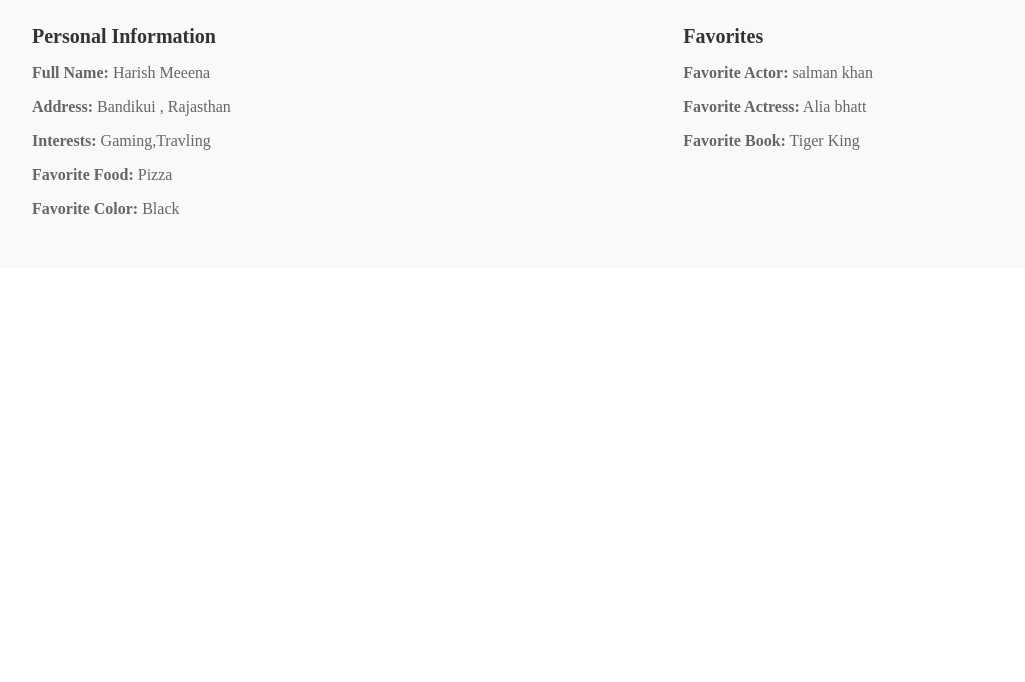
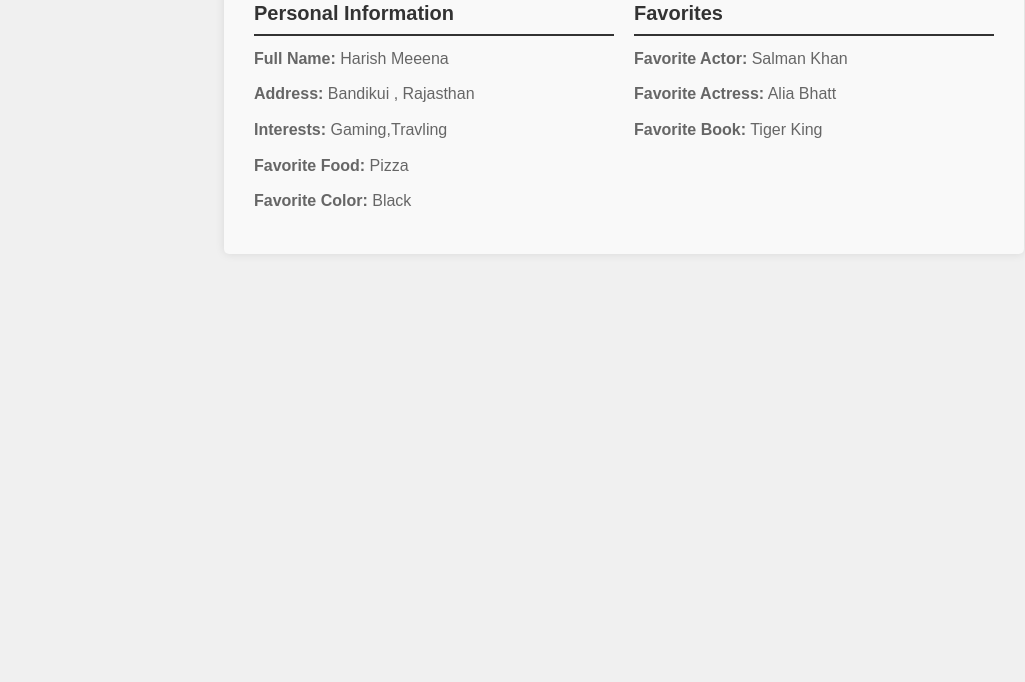
Before and after one commit to abhikakroda/abhikakroda, a plain HTML site: page about.html in a window 1280 px wide. Shown: the part 118-800 px from the top of the page, without its empty margins (16-1041 px from the left). Drawn offline with Linux system fonts and the light colour scheme.

Commit message:
Update about.html

```diff
--- a/about.html
+++ b/about.html
@@ -3,8 +3,69 @@
 <head>
     <meta charset="UTF-8">
     <meta name="viewport" content="width=device-width, initial-scale=1.0">
-    <title>About Me</title>
+    <title>Document</title>
     <link rel="stylesheet" href="/about.css">
+    <style>
+        /* Resetting default browser styles */
+        * {
+            box-sizing: border-box;
+            margin: 0;
+            padding: 0;
+        }
+
+        body {
+            font-family: Arial, sans-serif;
+            line-height: 1.6;
+            background-color: #f0f0f0;
+            padding: 20px;
+        }
+
+        #about {
+            width: 100%;
+            max-width: 800px;
+            margin: 0 auto;
+            padding: 20px;
+            box-shadow: 0 0 10px rgba(0, 0, 0, 0.1);
+            border-radius: 5px;
+            background-color: #f9f9f9;
+        }
+
+        h2 {
+            text-align: center;
+            font-size: 24px;
+            margin-bottom: 20px;
+        }
+
+        h3 {
+            font-size: 18px;
+            margin-bottom: 10px;
+        }
+
+        p {
+            margin-bottom: 5px;
+        }
+
+        .about-details {
+            display: flex;
+            justify-content: space-between;
+            margin-top: 20px;
+        }
+
+        .personal-info, .favorites {
+            flex: 1;
+            padding: 10px;
+        }
+
+        .personal-info h3, .favorites h3 {
+            border-bottom: 2px solid #333;
+            padding-bottom: 5px;
+            margin-bottom: 10px;
+        }
+
+        .favorites p {
+            margin-bottom: 10px;
+        }
+    </style>
 </head>
 <body>
     <section id="about">
@@ -20,13 +81,12 @@
             </div>
             <div class="favorites">
                 <h3>Favorites</h3>
-                <p><strong>Favorite Actor:</strong> salman khan </p>
-                <p><strong>Favorite Actress:</strong> Alia bhatt</p>
-                <p><strong>Favorite Book:</strong> Tiger King </p>
+                <p><strong>Favorite Actor:</strong> Salman Khan</p>
+                <p><strong>Favorite Actress:</strong> Alia Bhatt</p>
+                <p><strong>Favorite Book:</strong> Tiger King</p>
                 <!-- Add more favorites as needed -->
             </div>
         </div>
     </section>
-
 </body>
 </html>
```
